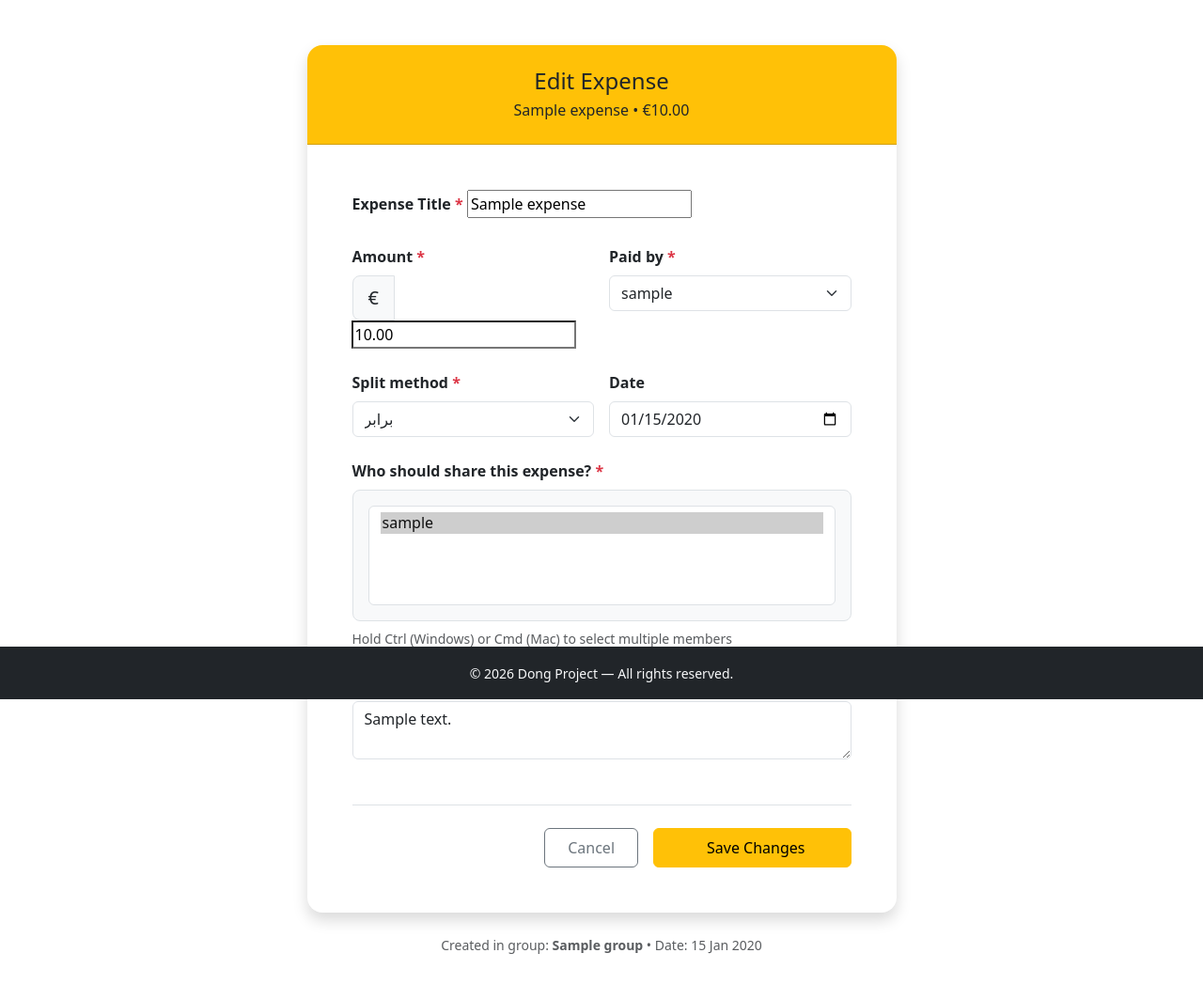
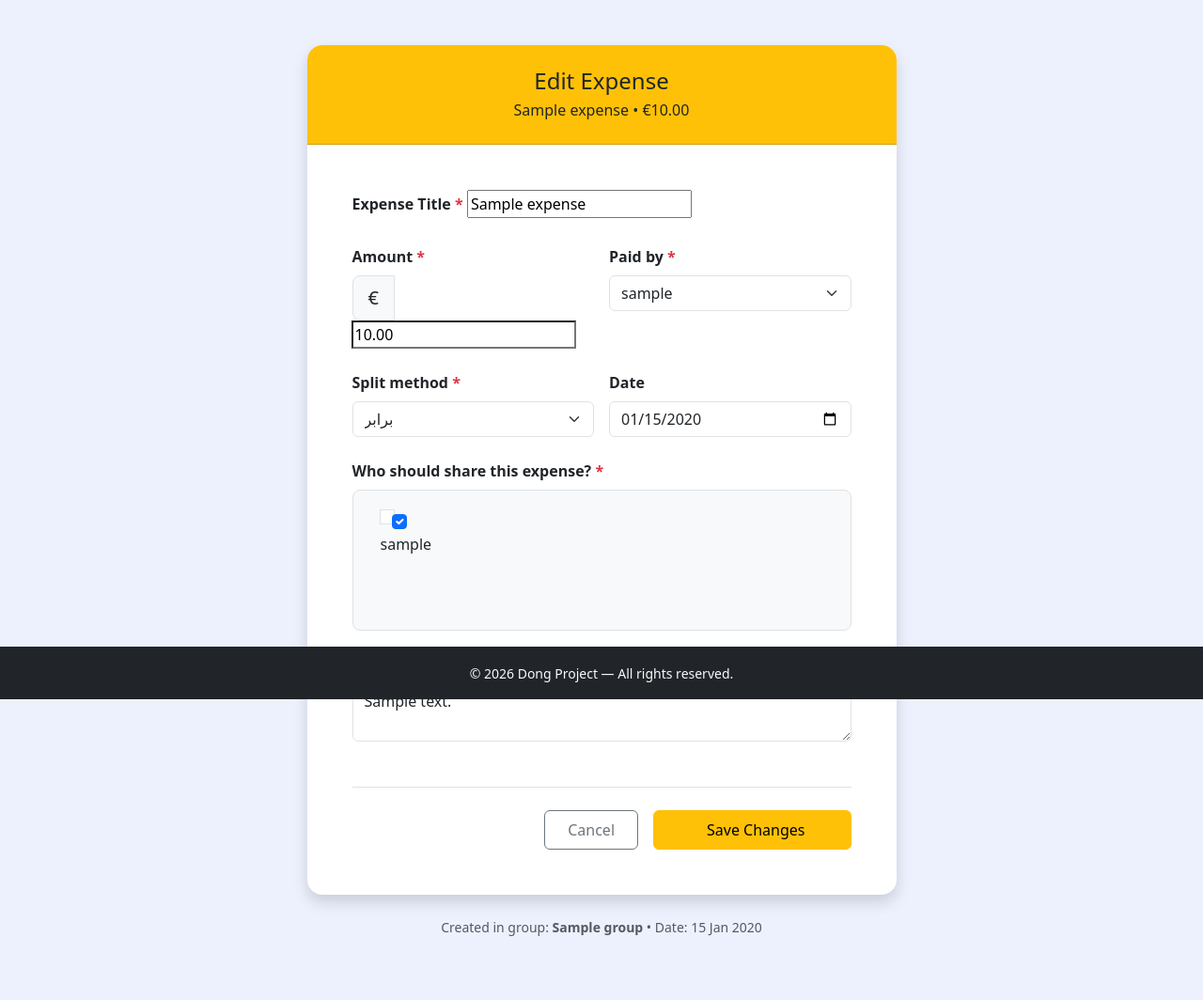
Before and after one commit to Toranjzardmr/Dong-Project, a Django app: page /expenses/1/update/ in a window 1280 px wide. Shown: the part 56-1120 px from the top of the page at 94% size. After the commit the page ends 1052 px from the top, so only its background shows below. Run offline with Django 5.2, Linux system fonts and the light colour scheme; tables that the repository leaves empty hold one stand-in row (values such as "Sample post").

Commit message:
Changed ExpenseCreationForm 'participants' from ModelMultipleChoice to CheckboxSelectMultiple

```diff
--- a/core/forms.py
+++ b/core/forms.py
@@ -31,7 +31,7 @@ class ExpenseCreationForm(forms.ModelForm):
             'note': forms.Textarea(attrs={'rows': 2, 'class': 'form-control', 'placeholder': 'Add more information...'}),
             'paid_by': forms.Select(attrs={'class': 'form-select'}),
             'split_type': forms.Select(attrs={'class': 'form-select'}),
-            'participants': forms.SelectMultiple(attrs={'class': 'form-select'}),
+            'participants': forms.CheckboxSelectMultiple(attrs={'class': 'form-check-input'}),
         }
         def __init__(self, group: models.Group, *args, **kwargs):
             super().__init__(*args, **kwargs)
--- a/core/models.py
+++ b/core/models.py
@@ -129,6 +129,8 @@ class Expense(models.Model):
 
     def calculate_and_save_shares(self):
 
+        self.shares.all().delete()
+
         participants = self.participants.all()
         if not participants.exists() :
             return
--- a/core/templates/core/expense_update.html
+++ b/core/templates/core/expense_update.html
@@ -79,12 +79,9 @@
                                 <label class="form-label fw-semibold">
                                     Who should share this expense? <span class="text-danger">*</span>
                                 </label>
-                                <div class="border rounded-3 p-3 bg-light">
+                                <div class="border rounded-3 p-3 bg-light" style="min-height: 150px ; max-height: 320px; overflow-y: auto;">
                                     {{ form.participants }}
-                                </div>
-                                {{ form.participants.errors }}
-                                <div class="form-text text-muted mt-2 small">
-                                    Hold Ctrl (Windows) or Cmd (Mac) to select multiple members
+                                    {{ form.participants.errors }}
                                 </div>
                             </div>
 
--- a/core/views.py
+++ b/core/views.py
@@ -146,7 +146,8 @@ def expense_update(request,id):
     form = forms.ExpenseCreationForm(request.POST or None, instance=expense)
 
     if form.is_valid():
-        form.save()
+        updated_expense = form.save()
+        updated_expense.calculate_and_save_shares()
 
         return redirect('core:expense_detail', expense.id)
 
--- a/static/css/main.css
+++ b/static/css/main.css
@@ -8,3 +8,28 @@ z-index: 1;
 bottom:0;
 width:100%;
 }
+
+body{
+    background-color: #EDF1FE;
+}
+/* بهتر کردن ظاهر چک‌باکس‌ها */
+.form-check {
+    margin-bottom: 0.5rem;
+    padding-right: 1.5rem; /* برای زبان راست به چپ */
+}
+
+.form-check-input {
+    margin-left: 0.75rem;
+    margin-right: -1.25rem; /* تنظیم برای راست‌چین */
+}
+
+.form-check-label {
+    cursor: pointer;
+    user-select: none;
+}
+
+/* اسکرول زیباتر */
+.border.rounded-3.bg-light {
+    scrollbar-width: thin;
+    scrollbar-color: #adb5bd #f8f9fa;
+}
```
Also changed, not shown: core/templates/core/expense_add.html (+2 -5 lines).
